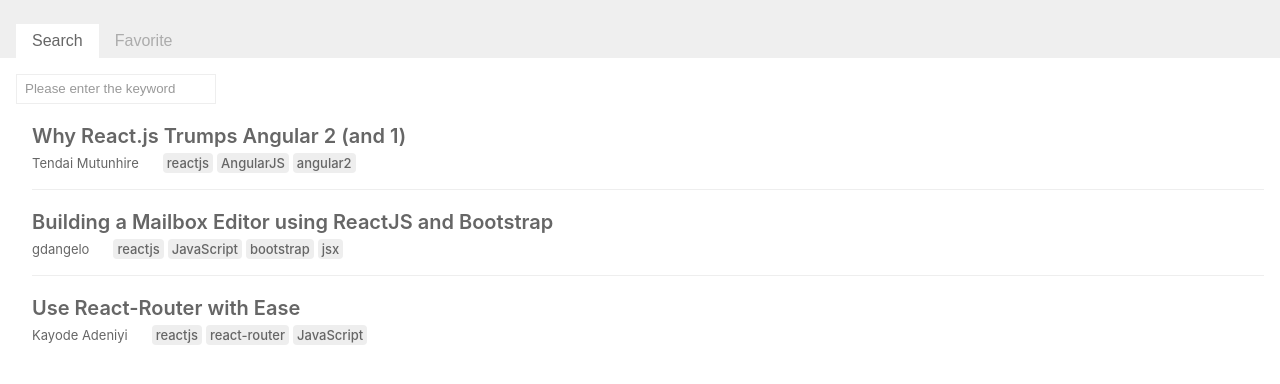
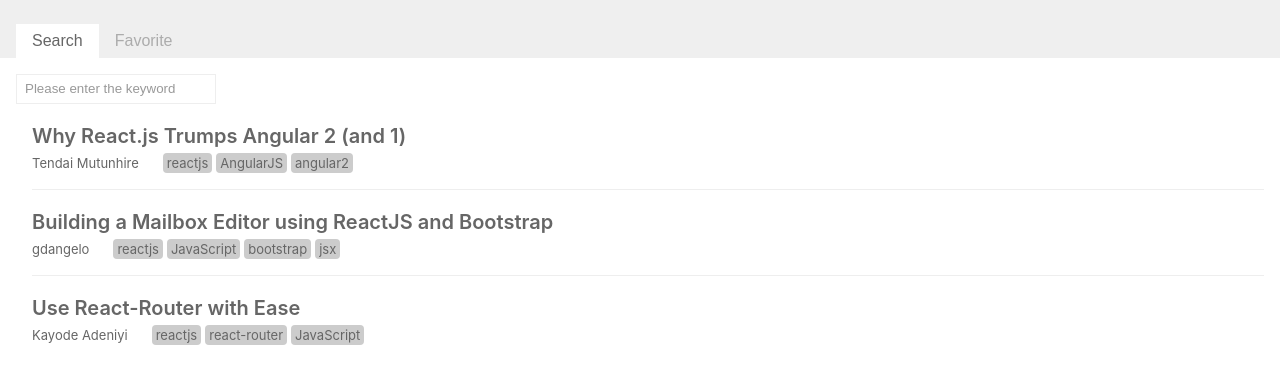
Before and after one commit to dreamstyle/codementor-task, a React (Create React App) app: page / in a window 1280 px wide. Shown: the top 384 px of the page. Built offline with nearby package versions, Linux system fonts and the light colour scheme.

Commit message:
Implement Tag component for category

```diff
--- a/src/components/ListItem.js
+++ b/src/components/ListItem.js
@@ -1,4 +1,5 @@
 import React from 'react'
+import Tag from './Tag'
 import Item from './styles/ListItemStyle'
 
 const ListItem = ({ item }) => {
@@ -7,11 +8,7 @@
       <h1 className="title">{item.title}</h1>
       <span className="author">{item.author_name}</span>
       {item.categories.map((category) => {
-        return (
-          <span className="category" key={category}>
-            {category}
-          </span>
-        )
+        return <Tag category={category} key={category} />
       })}
     </Item>
   )
--- /dev/null
+++ b/src/components/Tag.js
@@ -0,0 +1,8 @@
+import React from 'react'
+import Root from './styles/TagStyle'
+
+const Tag = ({ category }) => {
+  return <Root>{category}</Root>
+}
+
+export default Tag
--- /dev/null
+++ b/src/components/styles/TagStyle.js
@@ -0,0 +1,12 @@
+import styled from 'styled-components'
+
+const Root = styled.span`
+  display: inline-block;
+  padding: 2px 4px;
+  font-size: 13px;
+  background-color: #ccc;
+  border-radius: 4px;
+  margin-right: 4px;
+`
+
+export default Root
```
